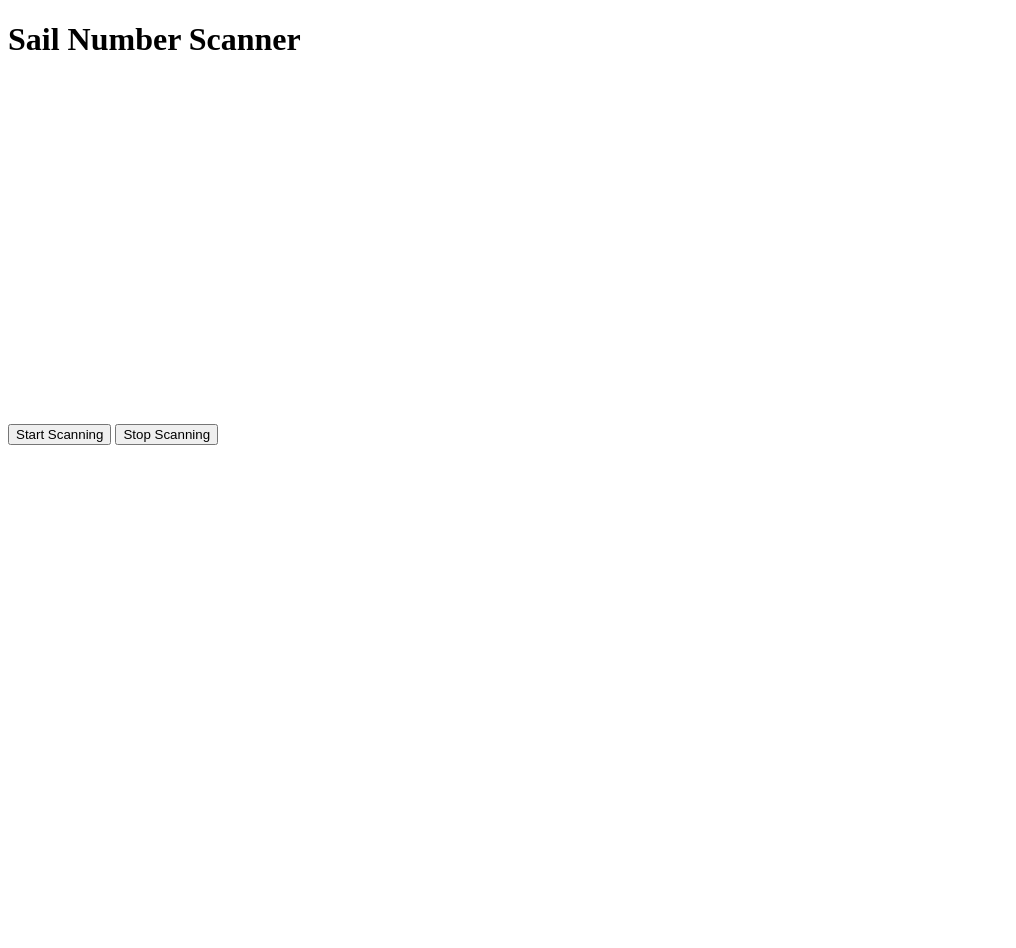
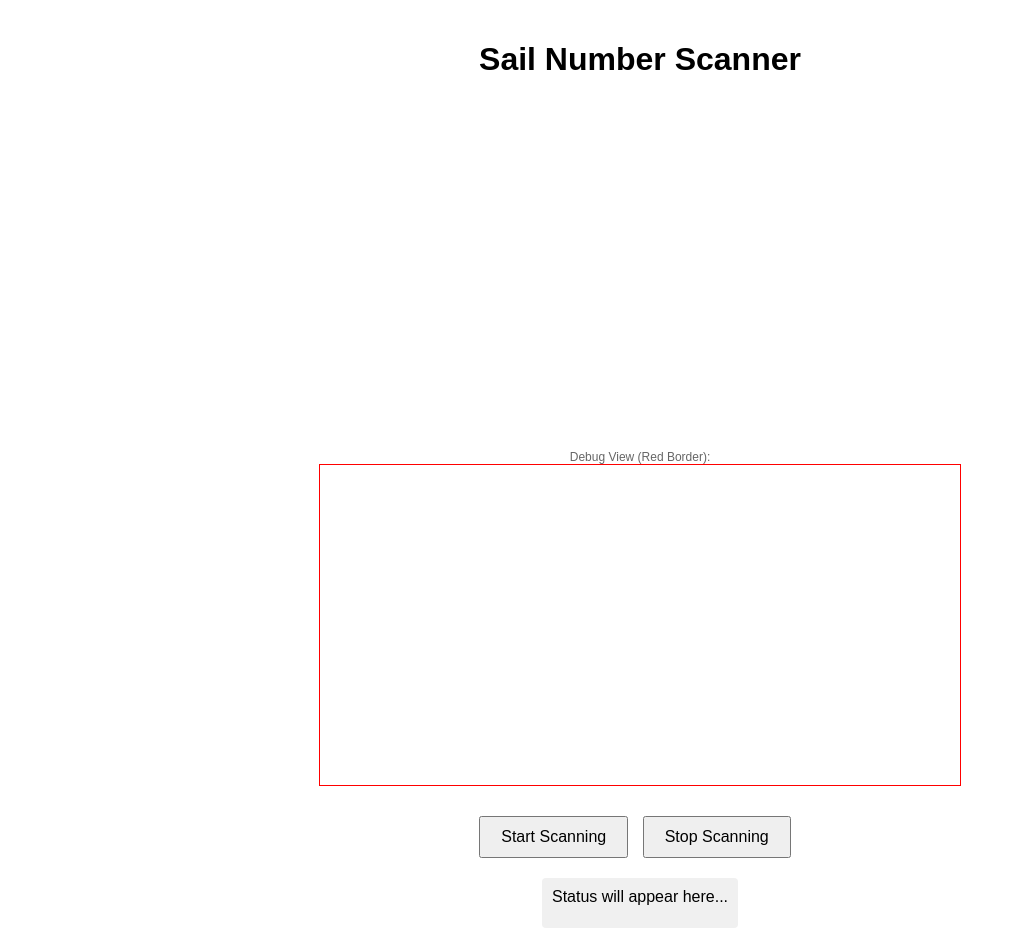
Before and after one commit to thomad99/lab007-scan, a website: page public/index.html in a window 1280 px wide. Shown: the whole page, without its empty margins (0-1016 px from the left). Before the commit the page ends 800 px from the top, so only its background shows below. Drawn offline with Linux system fonts and the light colour scheme.

Commit message:
Update index.html

```diff
--- a/public/index.html
+++ b/public/index.html
@@ -6,27 +6,62 @@
     <script src='https://cdn.jsdelivr.net/npm/tesseract.js@4.1.1/dist/tesseract.min.js'></script>
     <script src="script.js"></script>
     <style>
+        body {
+            max-width: 800px;
+            margin: 0 auto;
+            padding: 20px;
+            font-family: Arial, sans-serif;
+        }
         #video {
             width: 100%;
             max-width: 640px;
             height: auto;
+            margin-bottom: 10px;
         }
         #canvas {
-            display: none;
+            width: 100%;
+            max-width: 640px;
+            height: auto;
+            border: 1px solid red;
+            margin-bottom: 10px;
         }
         .controls {
             margin: 20px 0;
         }
+        .controls button {
+            padding: 10px 20px;
+            font-size: 16px;
+            margin-right: 10px;
+        }
+        #result {
+            padding: 10px;
+            background-color: #f0f0f0;
+            border-radius: 4px;
+            min-height: 30px;
+        }
+        .container {
+            display: flex;
+            flex-direction: column;
+            align-items: center;
+        }
+        .debug-info {
+            margin-top: 20px;
+            font-size: 12px;
+            color: #666;
+        }
     </style>
 </head>
 <body>
+    <div class="container">
         <h1>Sail Number Scanner</h1>
         <video id="video" autoplay playsinline></video>
+        <div class="debug-info">Debug View (Red Border):</div>
         <canvas id="canvas"></canvas>
         <div class="controls">
             <button id="startBtn">Start Scanning</button>
             <button id="stopBtn">Stop Scanning</button>
         </div>
-    <div id="result"></div>
+        <div id="result">Status will appear here...</div>
+    </div>
 </body>
 </html>
```
Lines whose indentation alone changed are shown as unchanged.
